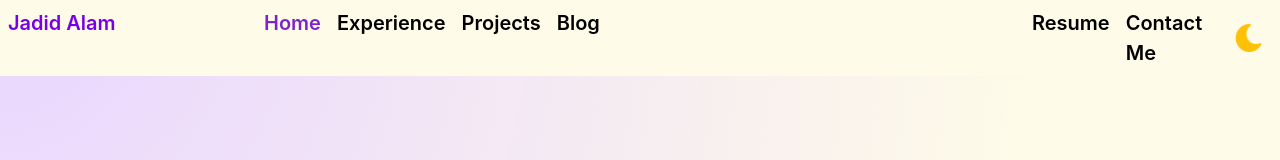
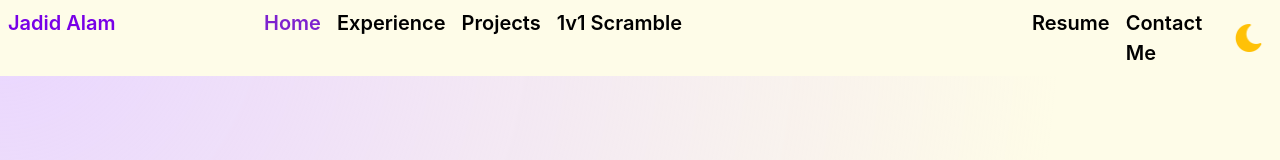
Before and after one commit to Jadid-Alam/FrontEndPortfolio, a React (Create React App) app: page / in a window 1280 px wide. Shown: the top 160 px of the page. Built offline with nearby package versions, Linux system fonts and the light colour scheme.

Commit message:
Author: Jadid Alam | Date: 09/03/2025 | Version: 2.1
- fixed bug with missing files and mismatch on file names
- fixed nav link names and addresses

```diff
--- a/src/ContactMe.js
+++ b/src/ContactMe.js
@@ -130,7 +130,7 @@ const ContactMe = ({darkMode, setDarkMode}) => {
                       <li className={`${navlinkStyle} ${darkMode ? 'text-purple-500' : 'text-black'}`}><Link to='/'>Home</Link></li>
                       <li className={`${navlinkStyle} ${darkMode ? 'text-purple-500' : 'text-black'}`}><Link to='/experience'>Experience</Link></li>
                       <li className={`${navlinkStyle} ${darkMode ? 'text-purple-500' : 'text-black'}`}><Link to='/projects'>Projects</Link></li>
-                      <li className={`${navlinkStyle} ${darkMode ? 'text-purple-500' : 'text-black'}`}><Link to='/mini-blog'>Blog</Link></li>
+                      <li className={`${navlinkStyle} ${darkMode ? 'text-purple-500' : 'text-black'}`}><Link to='/scramble-minigame'>1v1 Scramble</Link></li>
                   </ul>
                 </nav>
 
--- a/src/Experience.js
+++ b/src/Experience.js
@@ -132,7 +132,7 @@ const Experience = ({darkMode, setDarkMode}) => {
                   <li className={`${navlinkStyle} ${darkMode ? 'text-purple-500' : 'text-black'}`}><Link to='/'>Home</Link></li>
                   <li className={`${navlinkStyle} ${darkMode ? 'text-purple-300' : 'text-purple-700'}`}><Link to='/experience'>Experience</Link></li>
                   <li className={`${navlinkStyle} ${darkMode ? 'text-purple-500' : 'text-black'}`}><Link to='/projects'>Projects</Link></li>
-                  <li className={`${navlinkStyle} ${darkMode ? 'text-purple-500' : 'text-black'}`}><Link to='/mini-blog'>Blog</Link></li>
+                  <li className={`${navlinkStyle} ${darkMode ? 'text-purple-500' : 'text-black'}`}><Link to='/scramble-minigame'>1v1 Scramble</Link></li>
                 </ul>
               </nav>
 
--- a/src/Home.js
+++ b/src/Home.js
@@ -132,7 +132,7 @@ const Home = ({darkMode, setDarkMode}) => {
                       <li className={`${navlinkStyle} ${darkMode ? 'text-purple-300' : 'text-purple-700'}`}><Link to='/'>Home</Link></li>
                       <li className={`${navlinkStyle} ${darkMode ? 'text-purple-500' : 'text-black'}`}><Link to='/experience'>Experience</Link></li>
                       <li className={`${navlinkStyle} ${darkMode ? 'text-purple-500' : 'text-black'}`}><Link to='/projects'>Projects</Link></li>
-                      <li className={`${navlinkStyle} ${darkMode ? 'text-purple-500' : 'text-black'}`}><Link to='/mini-blog'>Blog</Link></li>
+                      <li className={`${navlinkStyle} ${darkMode ? 'text-purple-500' : 'text-black'}`}><Link to='/scramble-minigame'>1v1 Scramble</Link></li>
                   </ul>
                 </nav>
 
--- a/src/Projects.js
+++ b/src/Projects.js
@@ -153,7 +153,7 @@ const Projects = ({darkMode, setDarkMode}) => {
                         <li className={`${navlinkStyle} ${darkMode ? 'text-purple-500' : 'text-black'}`}><Link to='/'>Home</Link></li>
                         <li className={`${navlinkStyle} ${darkMode ? 'text-purple-500' : 'text-black'}`}><Link to='/experience'>Experience</Link></li>
                         <li className={`${navlinkStyle} ${darkMode ? 'text-purple-300' : 'text-purple-700'}`}><Link to='/projects'>Projects</Link></li>
-                        <li className={`${navlinkStyle} ${darkMode ? 'text-purple-500' : 'text-black'}`}><Link to='/mini-blog'>Blog</Link></li>
+                        <li className={`${navlinkStyle} ${darkMode ? 'text-purple-500' : 'text-black'}`}><Link to='/scramble-minigame'>1v1 Scramble</Link></li>
                     </ul>
                   </nav>
 
--- a/src/Blog.js
+++ b/src/Scramble.js
@@ -5,8 +5,6 @@ import lightModeImage from './images/day-mode.png';
 import { Link } from 'react-router-dom';
 import downImg from './images/downArrowDark.png';
 import downImgDark from './images/downArrow.png';
-import {AnimatePresence, motion} from "framer-motion";
-import AnagramGame from "./AnagramGame";
 
 const Scramble  = ({darkMode, setDarkMode}) => {
 
@@ -225,7 +223,7 @@ const Scramble  = ({darkMode, setDarkMode}) => {
                         <li className={`${navlinkStyle} ${darkMode ? 'text-purple-500' : 'text-black'}`}><Link to='/'>Home</Link></li>
                         <li className={`${navlinkStyle} ${darkMode ? 'text-purple-500' : 'text-black'}`}><Link to='/experience'>Experience</Link></li>
                         <li className={`${navlinkStyle} ${darkMode ? 'text-purple-500' : 'text-black'}`}><Link to='/projects'>Projects</Link></li>
-                        <li className={`${navlinkStyle} ${darkMode ? 'text-purple-300' : 'text-purple-700'}`}><Link to='/mini-blog'>Blog</Link></li>
+                        <li className={`${navlinkStyle} ${darkMode ? 'text-purple-300' : 'text-purple-700'}`}><Link to='/scramble-minigame'>1v1 Scramble</Link></li>
                     </ul>
                 </nav>
 
```
